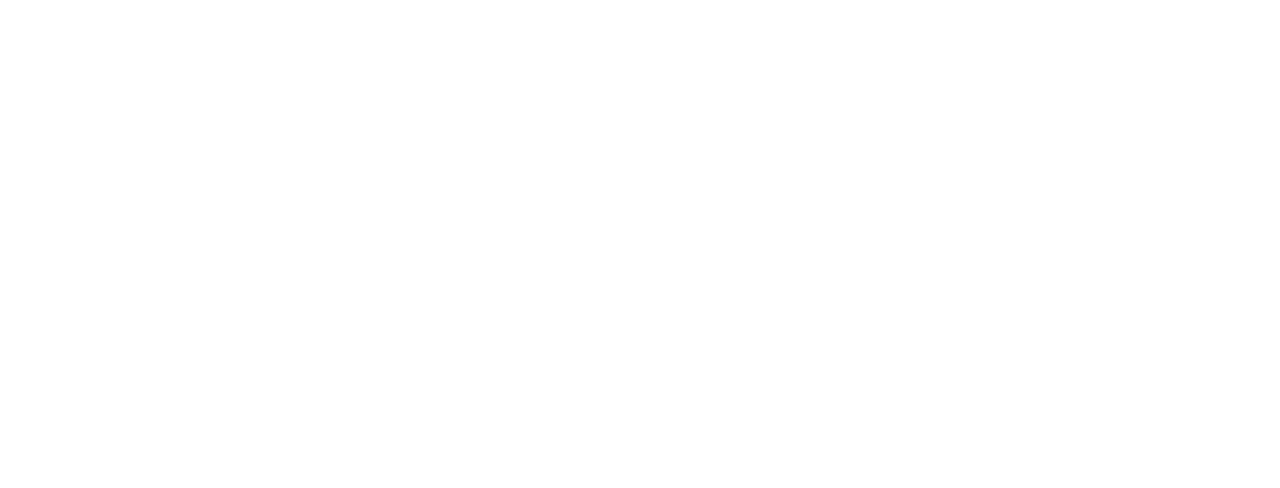
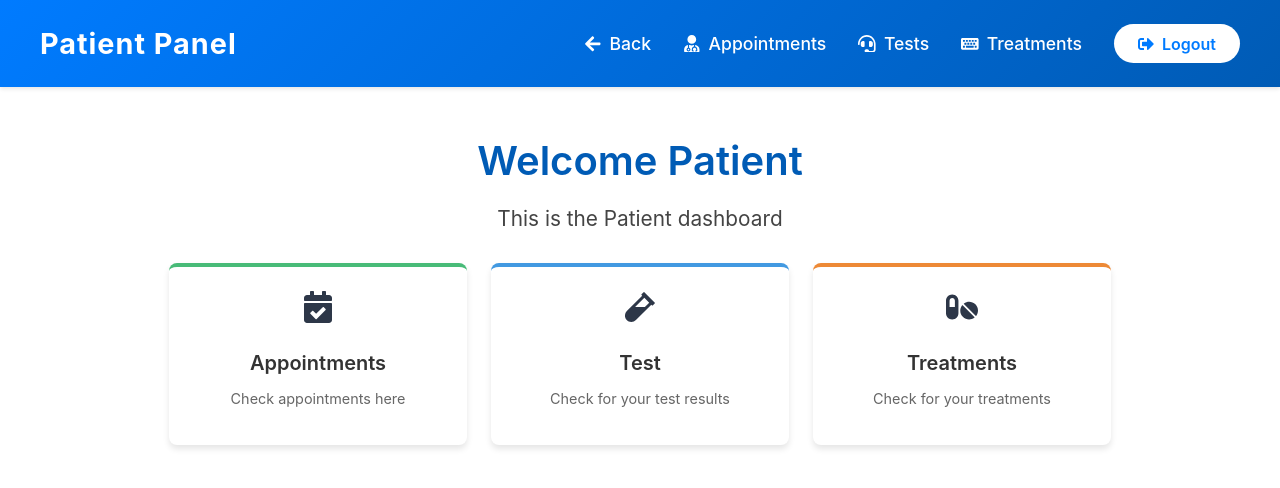
Before and after one commit to Appalasaisumanth/caretaker, a React (Create React App) app in the folder frontend/: page /patient in a window 1280 px wide. Before the commit this address had no page. Shown: the top 488 px of the page. Built offline with nearby package versions, Linux system fonts and the light colour scheme.

Commit message:
pramod change some backend routes for this patient tests and treatemnts

```diff
--- a/frontend/src/App.js
+++ b/frontend/src/App.js
@@ -9,7 +9,7 @@
 import AdminDeo from './pages/AdminDeo';
 import AdminFdo from './pages/AdminFdo';
 import AddOperator from './pages/AddOperator';
-
+import PatientHome from './pages/PatientHome';
 
 function App() {
   return (
@@ -25,6 +25,7 @@
         <Route path ='/admin/deo' element={<AdminDeo/>}/>
         <Route path ='/doctors' element={<Doctors/>}/>
         <Route path ='/admin/add' element={<AddOperator/>}/>
+        <Route path ='/patient' element={<PatientHome/>}/>
 
       </Routes>
     </BrowserRouter>
--- /dev/null
+++ b/frontend/src/pages/HeaderPatient.jsx
@@ -0,0 +1,134 @@
+import React from 'react';
+import { Link, useNavigate } from 'react-router-dom';
+import { FaSignOutAlt, FaUserMd, FaHeadset, FaKeyboard, FaArrowLeft } from 'react-icons/fa';
+import styled from 'styled-components';
+
+// Styled components for Header
+const HeaderStyle= styled.header`
+  background: linear-gradient(135deg, #007bff, #005bb5);
+  color: white;
+  padding: 1.5rem 0;
+  position: sticky;
+  top: 0;
+  z-index: 1000;
+  box-shadow: 0 2px 4px rgba(0, 0, 0, 0.1);
+`;
+
+const HeaderContainer = styled.div`
+  max-width: 1200px;
+  margin: 0 auto;
+  display: flex;
+  justify-content: space-between;
+  align-items: center;
+  padding: 0 20px;
+
+  @media (max-width: 768px) {
+    flex-direction: column;
+    gap: 1rem;
+  }
+`;
+
+const Logo = styled.h4`
+  margin: 0;
+  font-size: 1.8rem;
+  font-weight: 700;
+  letter-spacing: 1px;
+`;
+
+const Nav = styled.nav`
+  display: flex;
+  align-items: center;
+  gap: 2rem;
+
+  @media (max-width: 768px) {
+    flex-direction: column;
+    gap: 0.75rem;
+  }
+`;
+
+const NavLink = styled(Link)`
+  color: white;
+  text-decoration: none;
+  font-size: 1.1rem;
+  font-weight: 500;
+  transition: color 0.3s;
+  display: flex;
+  align-items: center;
+  gap: 0.5rem;
+
+  &:hover {
+    color: #e0e0e0;
+  }
+`;
+
+const Button = styled.a`
+  background: #ffffff;
+  color: #007bff;
+  padding: 0.6rem 1.5rem;
+  border-radius: 25px;
+  text-decoration: none;
+  font-size: 1rem;
+  font-weight: 600;
+  transition: all 0.3s ease;
+  display: flex;
+  align-items: center;
+  gap: 0.5rem;
+
+  &:hover {
+    background: #f0f0f0;
+    transform: translateY(-2px);
+    color: #007bff;
+  }
+`;
+
+const Header = () => {
+  const navigate = useNavigate();
+
+  const logout = () => {
+    if (window.confirm('Are you sure you want to logout?')) {
+      localStorage.removeItem('user');
+      window.alert('Successful logout');
+      navigate('/');
+    }
+  };
+
+  const menuItems = [
+    { name: 'Back', icon: <FaArrowLeft />, path: '/' },
+    { name: 'Appointments', icon: <FaUserMd />, path: '/' },
+    { name: 'Tests', icon: <FaHeadset />, path: '/' },
+    { name: 'Treatments', icon: <FaKeyboard />, path: '/' },
+    { name: 'Logout', icon: <FaSignOutAlt />, action: logout },
+  ];
+
+  return (
+    <HeaderStyle>
+      <HeaderContainer>
+        <Logo>Patient  Panel</Logo>
+        <Nav>
+          {menuItems.map((item, index) => (
+            item.action ? (
+              <Button
+                key={index}
+                href="#"
+                onClick={(e) => {
+                  e.preventDefault();
+                  item.action();
+                }}
+              >
+                {item.icon}
+                {item.name}
+              </Button>
+            ) : (
+              <NavLink key={index} to={item.path}>
+                {item.icon}
+                {item.name}
+              </NavLink>
+            )
+          ))}
+        </Nav>
+      </HeaderContainer>
+    </HeaderStyle>
+  );
+};
+
+export default Header;
--- /dev/null
+++ b/frontend/src/pages/PatientHome.jsx
@@ -0,0 +1,129 @@
+import React, { useEffect, useState } from 'react';
+import styled from 'styled-components';
+import Header from './HeaderPatient';
+import { FaCalendarCheck, FaVial, FaPills } from 'react-icons/fa';
+import { Link } from 'react-router-dom';
+
+const Container = styled.div`
+  padding: 1rem;
+`;
+
+const Title = styled.h2`
+  font-size: 2.5rem;
+  font-weight: 600;
+  color: #005bb5;
+  margin-bottom: 1rem;
+  text-align: center;
+`;
+
+const Description = styled.p`
+  font-size: 1.3rem;
+  color: #444;
+  margin-bottom: 1rem;
+  text-align: center;
+`;
+
+const CardContainer = styled.div`
+  display: flex;
+  gap: 1.5rem;
+  flex-wrap: wrap;
+  margin-top: 2rem;
+  justify-content: center;
+
+  @media (max-width: 768px) {
+    flex-direction: column;
+    align-items: center;
+    gap: 1rem;
+  }
+`;
+
+const Card = styled(Link)`
+  background-color: white;
+  padding: 1.5rem;
+  border-radius: 0.5rem;
+  box-shadow: 0 4px 6px rgba(0, 0, 0, 0.1);
+  width: 250px;
+  height: 100%;
+  text-align: center;
+  transition: transform 0.2s, box-shadow 0.2s;
+  text-decoration: none;
+  color: inherit;
+
+  &:hover {
+    transform: translateY(-5px);
+    box-shadow: 0 6px 12px rgba(0, 0, 0, 0.15);
+  }
+
+  @media (max-width: 768px) {
+    width: 100%;
+    max-width: 300px;
+  }
+
+  &.doctor-card {
+    border-top: 4px solid #48bb78;
+  }
+
+  &.front-desk-card {
+    border-top: 4px solid #4299e1;
+  }
+
+  &.data-entry-card {
+    border-top: 4px solid #ed8936;
+  }
+`;
+
+const CardIcon = styled.div`
+  font-size: 2rem;
+  margin-bottom: 1rem;
+  color: #2d3748;
+`;
+
+const CardTitle = styled.h3`
+  font-size: 1.25rem;
+  font-weight: 600;
+  color: #333;
+  margin-bottom: 0.5rem;
+`;
+
+const CardText = styled.p`
+  font-size: 0.9rem;
+  color: #666;
+`;
+
+const PatientHome = () => {
+  const [user, setUser] = useState('');
+
+  useEffect(() => {
+    let user = localStorage.getItem('user') || 'Patient';
+    setUser(user.split('+')[0]);
+  }, []);
+
+  return (
+    <>
+      <Header />
+      <Container>
+        <Title>Welcome { 'Patient'}</Title>
+        <Description>This is the Patient dashboard</Description>
+        <CardContainer>
+          <Card to="/Patient" className="doctor-card">
+            <CardIcon><FaCalendarCheck /></CardIcon>
+            <CardTitle>Appointments</CardTitle>
+            <CardText>Check appointments here</CardText>
+          </Card>
+          <Card to="/Patient" className="front-desk-card">
+            <CardIcon><FaVial /></CardIcon>
+            <CardTitle>Test</CardTitle>
+            <CardText>Check for your test results</CardText>
+          </Card>
+          <Card to="/Patient" className="data-entry-card">
+            <CardIcon><FaPills /></CardIcon>
+            <CardTitle>Treatments</CardTitle>
+            <CardText>Check for your treatments</CardText>
+          </Card>
+        </CardContainer>
+      </Container>
+    </>
+  );
+};
+
+export default PatientHome;
```
